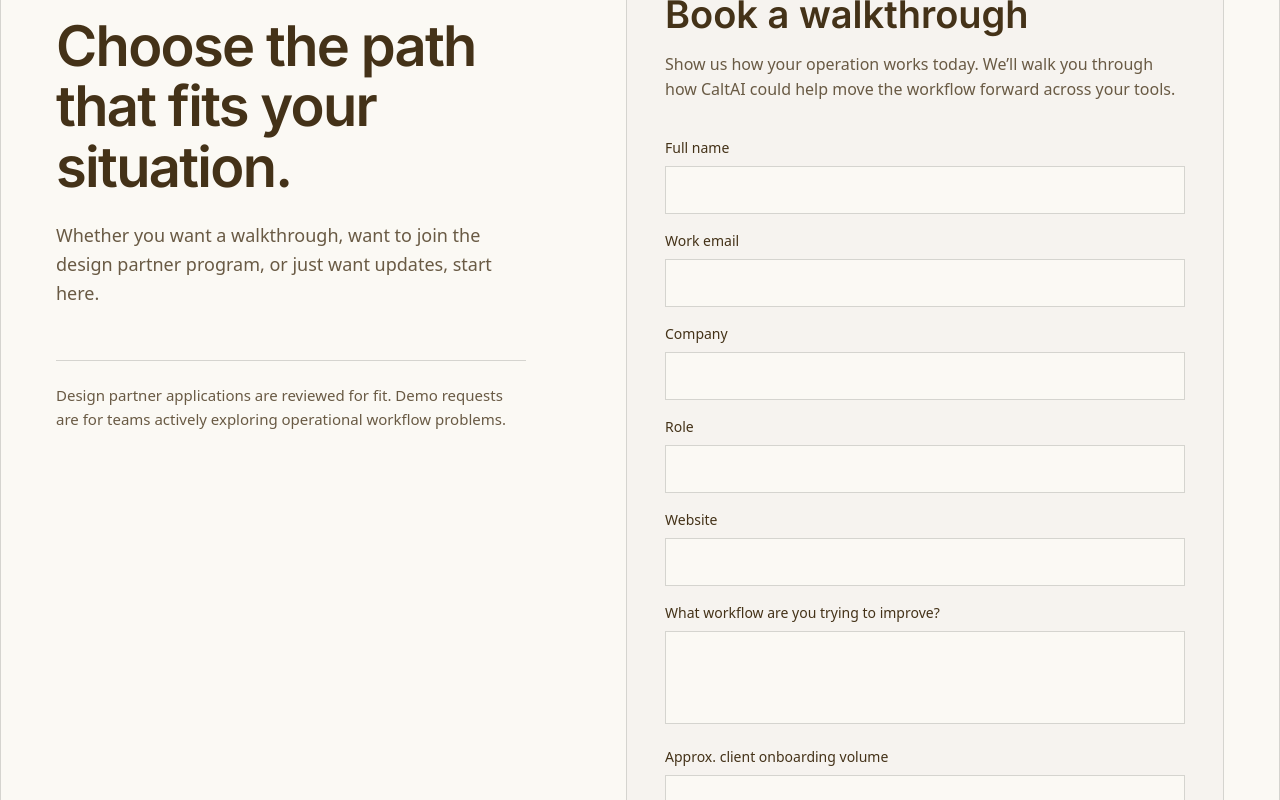
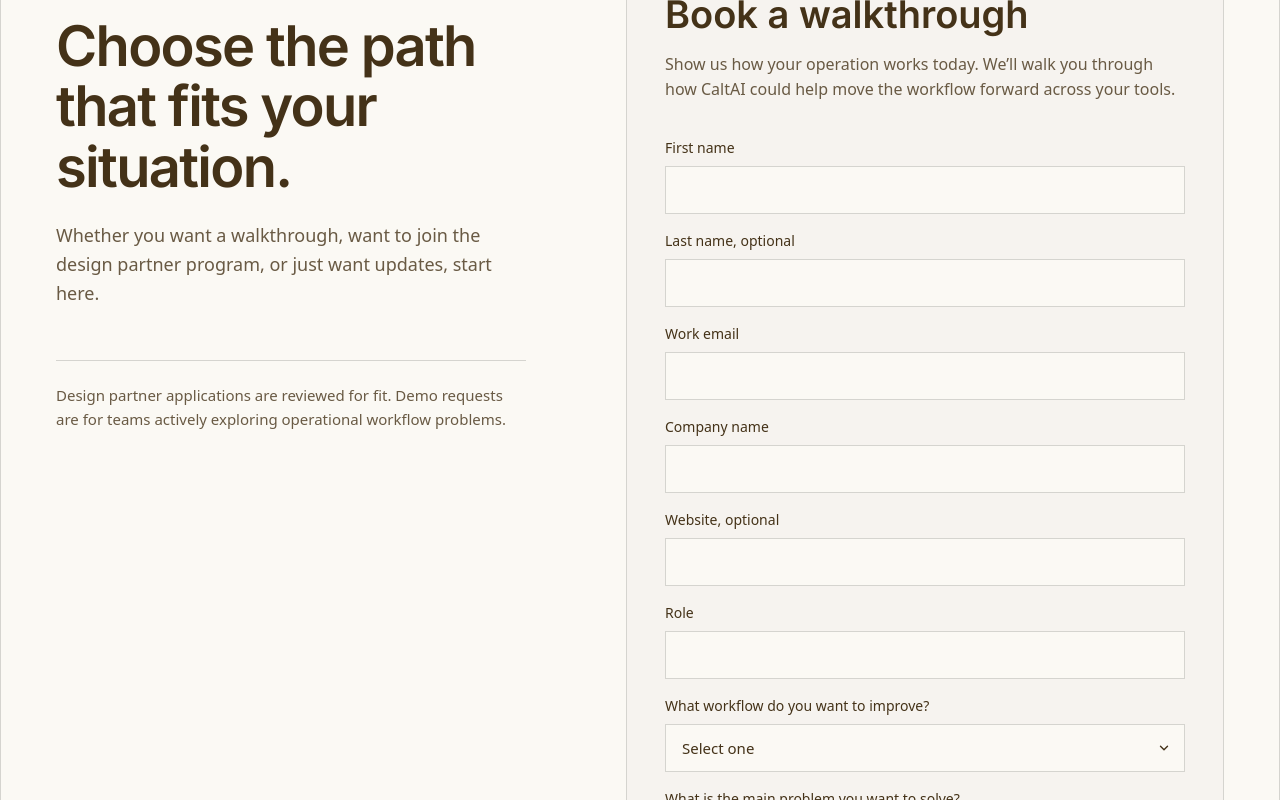
Before and after one commit to hamidra/caltai-agentic-website, a Next.js app: page /get-started in a window 1280 px wide. Shown: the part 280-1080 px from the top of the page. Built offline with nearby package versions, Linux system fonts and the light colour scheme; a web font is replaced by a local one.

Commit message:
new website 14

```diff
--- a/app/get-started/page.tsx
+++ b/app/get-started/page.tsx
@@ -6,15 +6,12 @@
 
 type Mode = "demo" | "design-partner" | "newsletter";
 
-const modes: {
-    id: Mode;
-    label: string;
-    title: string;
-    description: string;
-    button: string;
-}[] = [
+const WEB_APP_URL =
+    "https://script.google.com/macros/s/AKfycbx4c7LY8F_Aedu6L3F8qrYEQUjMhetiqziNs90jCy86SV9xudYKM7mOFQrQ_sj71Tju2w/exec";
+
+const modes = [
     {
-            id: "demo",
+        id: "demo" as Mode,
         label: "Book a demo",
         title: "Book a walkthrough",
         description:
@@ -22,7 +19,7 @@
         button: "Request walkthrough",
     },
     {
-            id: "design-partner",
+        id: "design-partner" as Mode,
         label: "Design partner",
         title: "Apply to be a design partner",
         description:
@@ -30,7 +27,7 @@
         button: "Apply now",
     },
     {
-            id: "newsletter",
+        id: "newsletter" as Mode,
         label: "Stay informed",
         title: "Stay informed",
         description:
@@ -39,28 +36,97 @@
     },
 ];
 
-const formFields: Record<Mode, string[]> = {
+const formFields: Record<
+    Mode,
+    {
+        label: string;
+        name: string;
+        type?: "text" | "email" | "select" | "textarea";
+        optional?: boolean;
+        options?: string[];
+    }[]
+> = {
+    "design-partner": [
+        { label: "First name", name: "firstName" },
+        { label: "Last name, optional", name: "lastName", optional: true },
+        { label: "Work email", name: "email", type: "email" },
+        { label: "Company name", name: "company" },
+        { label: "Website", name: "website" },
+        { label: "Role", name: "role" },
+        {
+            label: "Company size",
+            name: "companySize",
+            type: "select",
+            options: ["1–4", "5–10", "11–30", "31–50", "51+"],
+        },
+        {
+            label: "How many client onboardings do you handle per month?",
+            name: "onboardingsPerMonth",
+            type: "select",
+            options: ["0–2", "3–5", "6–10", "11–20", "21+"],
+        },
+        {
+            label: "Where does onboarding slow down most?",
+            name: "onboardingSlowdown",
+            type: "select",
+            options: [
+                "Missing assets",
+                "Kickoff scheduling",
+                "Client approvals",
+                "Internal handoff",
+                "Status visibility",
+                "Other",
+            ],
+        },
+        {
+            label: "Which program are you interested in?",
+            name: "program",
+            type: "select",
+            options: ["Lite Program", "Full Program", "Not sure yet"],
+        },
+        {
+            label: "Anything else we should know?, optional",
+            name: "anythingElse",
+            type: "textarea",
+            optional: true,
+        },
+    ],
+
     demo: [
-        "Full name",
-        "Work email",
-        "Company",
-        "Role",
-        "Website",
-        "What workflow are you trying to improve?",
-        "Approx. client onboarding volume",
+        { label: "First name", name: "firstName" },
+        { label: "Last name, optional", name: "lastName", optional: true },
+        { label: "Work email", name: "email", type: "email" },
+        { label: "Company name", name: "company" },
+        { label: "Website, optional", name: "website", optional: true },
+        { label: "Role", name: "role" },
+        {
+            label: "What workflow do you want to improve?",
+            name: "workflowToImprove",
+            type: "select",
+            options: [
+                "Post-sales onboarding",
+                "Client intake",
+                "Lead lifecycle",
+                "Outbound follow-up",
+                "Not sure yet",
             ],
-    "design-partner": [
-        "Full name",
-        "Work email",
-        "Company",
-        "Website",
-        "Role",
-        "Company size",
-        "Onboardings per month",
-        "Which program are you interested in? Lite, Full, or not sure",
-        "What breaks most in your onboarding process?",
+        },
+        {
+            label: "What is the main problem you want to solve?",
+            name: "mainProblem",
+            type: "textarea",
+        },
+        {
+            label: "Preferred time or timezone, optional",
+            name: "preferredTime",
+            optional: true,
+        },
     ],
-    newsletter: ["Full name", "Email", "Role or company, optional"],
+
+    newsletter: [
+        { label: "First name, optional", name: "firstName", optional: true },
+        { label: "Email", name: "email", type: "email" },
+    ],
 };
 
 const fadeUp = {
@@ -79,7 +145,45 @@
     }, [searchParams]);
 
     const [activeMode, setActiveMode] = useState<Mode>(initialMode);
+    const [formData, setFormData] = useState<Record<string, string>>({});
+    const [consent, setConsent] = useState(false);
+    const [status, setStatus] = useState<"idle" | "loading" | "success" | "error">(
+        "idle"
+    );
+
     const active = modes.find((mode) => mode.id === activeMode)!;
+
+    function updateField(name: string, value: string) {
+        setFormData((prev) => ({ ...prev, [name]: value }));
+    }
+
+    async function handleSubmit(e: React.FormEvent<HTMLFormElement>) {
+        e.preventDefault();
+        setStatus("loading");
+
+        const payload = {
+            formType: activeMode,
+            ...formData,
+            consent,
+        };
+
+        try {
+            await fetch(WEB_APP_URL, {
+                method: "POST",
+                mode: "no-cors",
+                headers: {
+                    "Content-Type": "text/plain;charset=utf-8",
+                },
+                body: JSON.stringify(payload),
+            });
+
+            setStatus("success");
+            setFormData({});
+            setConsent(false);
+        } catch {
+            setStatus("error");
+        }
+    }
 
     return (
         <main className="bg-[#FBF9F4] text-[#443218]">
@@ -96,20 +200,8 @@
                             variants={fadeUp}
                             transition={{ duration: 0.55 }}
                         >
-                            {/* Badge */}
                             <div className="mb-12 inline-flex h-[40px] items-center gap-2 rounded-full border border-[#CDBBFF] bg-[#FBF9F4] px-4 md:mb-16 lg:mb-20">
-                                <div className="flex h-[22px] w-[22px] items-center justify-center text-[#5C35F5]">
-                                    <svg width="22" height="20" viewBox="0 0 22 20" fill="none" xmlns="http://www.w3.org/2000/svg">
-                                        <rect width="22" height="6.48119" rx="3.24059" fill="#613EE9" />
-                                        <rect y="6.48242" width="6.48288" height="6.48119" rx="3.24059" fill="#FB631C" />
-                                        <rect x="15.5156" y="6.48242" width="6.48288" height="6.48119" rx="3.24059" fill="#FB631C" />
-                                        <rect y="12.9648" width="6.48288" height="6.48119" rx="3.24059" fill="#FDA073" />
-                                        <rect x="15.5156" y="12.9648" width="6.48288" height="6.48119" rx="3.24059" fill="#FDA073" />
-                                    </svg>
-
-                                </div>
-
-                                <span className="font-inter text-[14px] font-medium text-[#443218]">
+                                <span className="font-sans text-[14px] font-medium text-[#443218]">
                                     Get Started
                                 </span>
                             </div>
@@ -126,8 +218,8 @@
                             <div className="mt-[36px] max-w-[620px] border-t border-[#D5D4CF] pt-[22px] md:mt-[46px] lg:mt-[52px]">
                                 <p className="font-sans text-[14px] font-normal leading-[1.6] text-[#695A44] md:text-[15px]">
                                     Design partner applications are reviewed for fit. Demo
-                                    requests are for teams actively exploring operational
-                                    workflow problems.
+                                    requests are for teams actively exploring operational workflow
+                                    problems.
                                 </p>
                             </div>
                         </motion.div>
@@ -146,7 +238,12 @@
                                         <button
                                             key={mode.id}
                                             type="button"
-                                            onClick={() => setActiveMode(mode.id)}
+                                            onClick={() => {
+                                                setActiveMode(mode.id);
+                                                setStatus("idle");
+                                                setFormData({});
+                                                setConsent(false);
+                                            }}
                                             className={`h-[52px] border-b border-[#D5D4CF] font-sans text-[14px] font-medium transition-colors last:border-b-0 sm:h-[58px] sm:border-b-0 sm:border-r sm:last:border-r-0 ${isActive
                                                 ? "bg-[#FF5A1F] text-white"
                                                 : "bg-[#F6F3EF] text-[#695A44] hover:bg-[#FBF9F4]"
@@ -173,38 +270,86 @@
                                         {active.description}
                                     </p>
 
-                                    <form className="mt-[28px] space-y-4 md:mt-[34px]">
-                                        {formFields[activeMode].map((field, index) => {
-                                            const isLong =
-                                                field.includes("workflow") ||
-                                                field.includes("breaks") ||
-                                                field.includes("program");
-
-                                            return (
-                                                <label key={field} className="block">
+                                    {status === "success" ? (
+                                        <div className="mt-[34px] border border-[#D5D4CF] bg-[#FBF9F4] p-6">
+                                            <h3 className="font-heading text-[26px] font-semibold text-[#443218]">
+                                                Thank you.
+                                            </h3>
+                                            <p className="mt-3 font-sans text-[16px] font-normal leading-[1.6] text-[#695A44]">
+                                                We received your submission. If there is a fit, we’ll get
+                                                back to you soon.
+                                            </p>
+                                        </div>
+                                    ) : (
+                                        <form
+                                            onSubmit={handleSubmit}
+                                            className="mt-[28px] space-y-4 md:mt-[34px]"
+                                        >
+                                            {formFields[activeMode].map((field) => (
+                                                <label key={field.name} className="block">
                                                     <span className="mb-2 block font-sans text-[14px] font-medium text-[#443218]">
-                                                        {field}
+                                                        {field.label}
                                                     </span>
 
-                                                    {isLong ? (
+                                                    {field.type === "select" ? (
+                                                        <div className="relative">
+                                                            <select
+                                                                required={!field.optional}
+                                                                value={formData[field.name] || ""}
+                                                                onChange={(e) => updateField(field.name, e.target.value)}
+                                                                className="h-[48px] w-full appearance-none border border-[#D5D4CF] bg-[#FBF9F4] pl-4 pr-12 font-sans text-[15px] font-normal text-[#443218] outline-none transition-colors focus:border-[#FF5A1F]"
+                                                            >
+                                                                <option value="">Select one</option>
+                                                                {field.options?.map((option) => (
+                                                                    <option key={option} value={option}>
+                                                                        {option}
+                                                                    </option>
+                                                                ))}
+                                                            </select>
+
+                                                            <span className="pointer-events-none absolute right-[14px] top-1/2 -translate-y-1/2 text-[#443218]">
+                                                                <svg width="14" height="14" viewBox="0 0 20 20" fill="none">
+                                                                    <path
+                                                                        d="M5 7.5L10 12.5L15 7.5"
+                                                                        stroke="currentColor"
+                                                                        strokeWidth="2"
+                                                                        strokeLinecap="round"
+                                                                        strokeLinejoin="round"
+                                                                    />
+                                                                </svg>
+                                                            </span>
+                                                        </div>
+                                                    ) : field.type === "textarea" ? (
                                                         <textarea
-                                                            rows={index === formFields[activeMode].length - 1 ? 4 : 3}
+                                                            required={!field.optional}
+                                                            rows={4}
+                                                            value={formData[field.name] || ""}
+                                                            onChange={(e) =>
+                                                                updateField(field.name, e.target.value)
+                                                            }
                                                             className="w-full resize-none border border-[#D5D4CF] bg-[#FBF9F4] px-4 py-3 font-sans text-[15px] font-normal text-[#443218] outline-none transition-colors placeholder:text-[#9A8E7E] focus:border-[#FF5A1F]"
                                                         />
                                                     ) : (
                                                         <input
-                                                            type={field.toLowerCase().includes("email") ? "email" : "text"}
+                                                            required={!field.optional}
+                                                            type={field.type || "text"}
+                                                            value={formData[field.name] || ""}
+                                                            onChange={(e) =>
+                                                                updateField(field.name, e.target.value)
+                                                            }
                                                             className="h-[48px] w-full border border-[#D5D4CF] bg-[#FBF9F4] px-4 font-sans text-[15px] font-normal text-[#443218] outline-none transition-colors placeholder:text-[#9A8E7E] focus:border-[#FF5A1F]"
                                                         />
                                                     )}
                                                 </label>
-                                            );
-                                        })}
+                                            ))}
 
                                             {activeMode === "design-partner" && (
                                                 <label className="flex items-start gap-3 pt-2 font-sans text-[14px] font-normal leading-[1.5] text-[#695A44]">
                                                     <input
                                                         type="checkbox"
+                                                        required
+                                                        checked={consent}
+                                                        onChange={(e) => setConsent(e.target.checked)}
                                                         className="mt-1 h-4 w-4 shrink-0 accent-[#FF5A1F]"
                                                     />
                                                     <span>
@@ -214,13 +359,21 @@
                                                 </label>
                                             )}
 
+                                            {status === "error" && (
+                                                <p className="font-sans text-[14px] font-normal text-red-700">
+                                                    Something went wrong. Please try again.
+                                                </p>
+                                            )}
+
                                             <button
                                                 type="submit"
-                                            className="mt-[22px] flex h-[54px] w-full items-center justify-center rounded-full bg-[#FF5A1F] font-sans text-[16px] font-medium text-white transition-colors hover:bg-[#E84D14] md:text-[17px]"
+                                                disabled={status === "loading"}
+                                                className="mt-[22px] flex h-[54px] w-full items-center justify-center rounded-full bg-[#FF5A1F] font-sans text-[16px] font-medium text-white transition-colors hover:bg-[#E84D14] disabled:cursor-not-allowed disabled:opacity-60 md:text-[17px]"
                                             >
-                                            {active.button}
+                                                {status === "loading" ? "Submitting..." : active.button}
                                             </button>
                                         </form>
+                                    )}
                                 </motion.div>
                             </div>
                         </motion.div>
```
Lines whose indentation alone changed are shown as unchanged.
